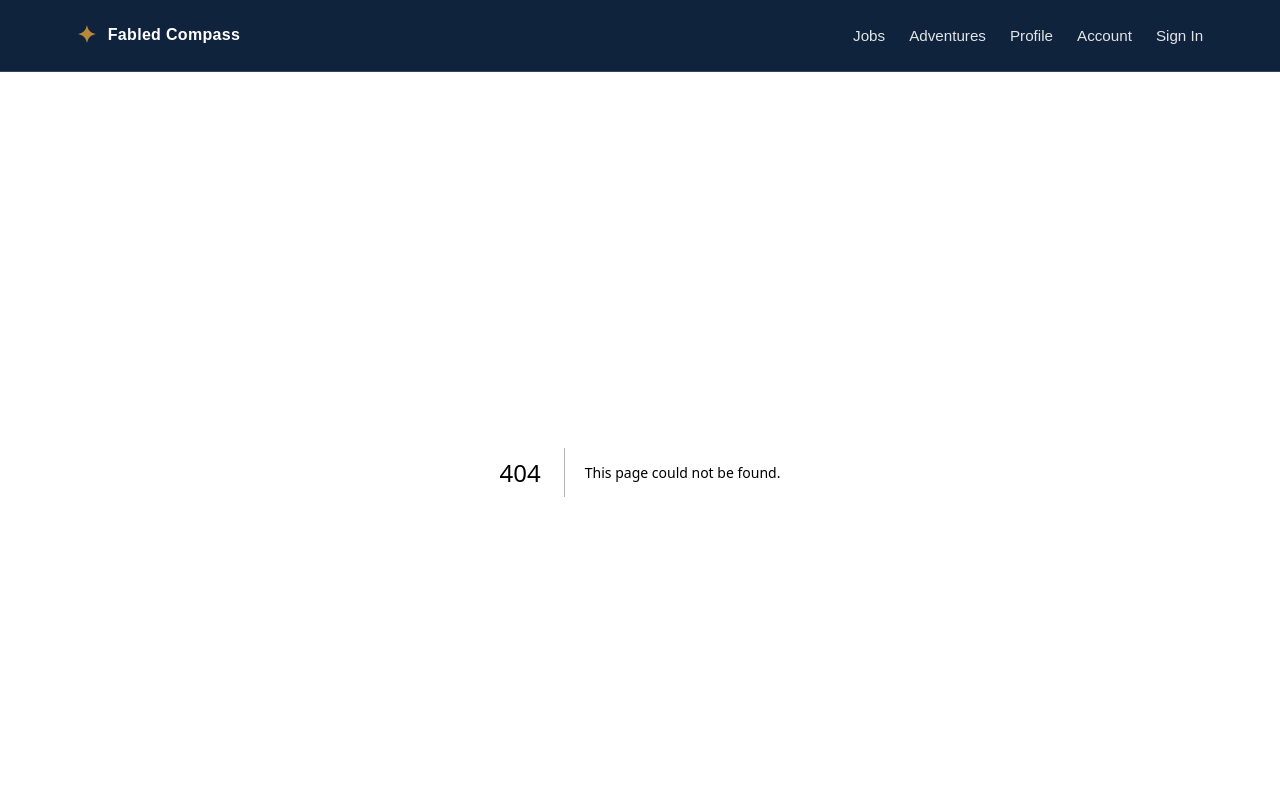
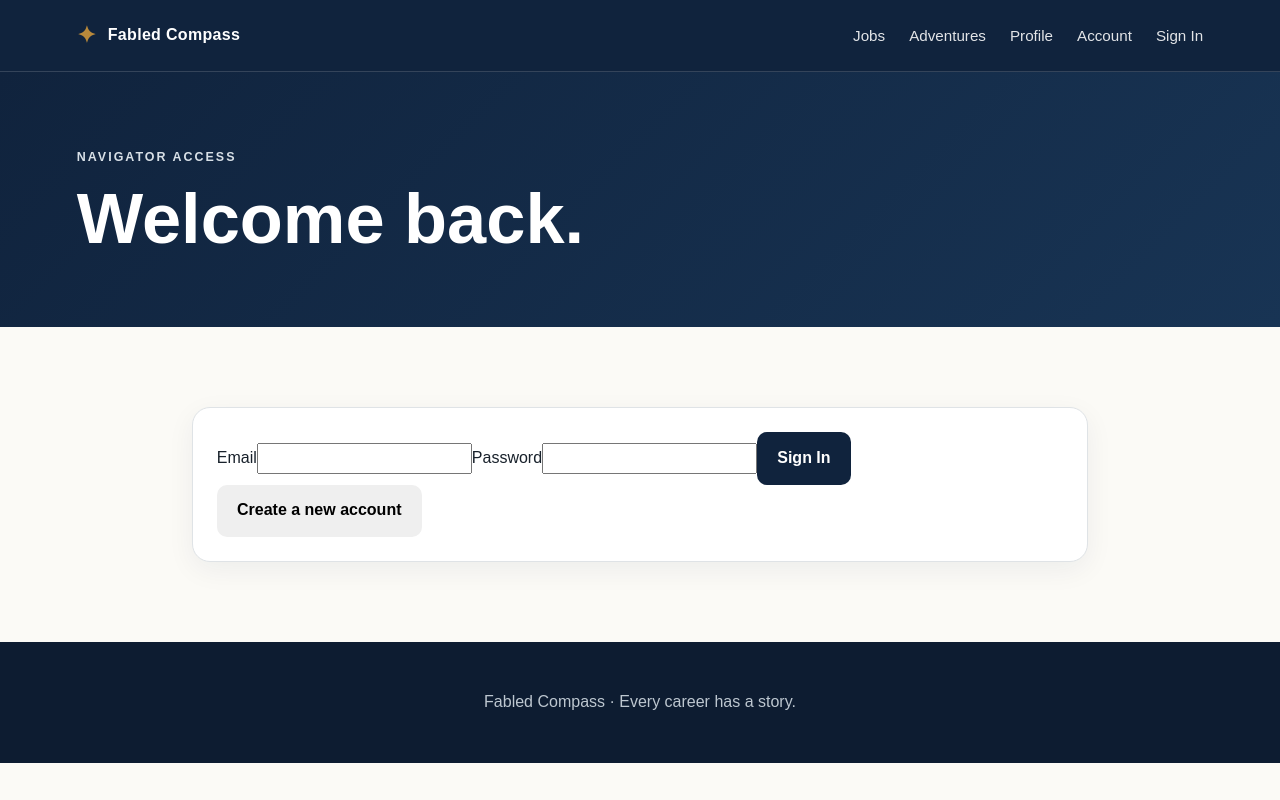
Before and after one commit to WykedSamurai/FabledCompass, a Next.js app: page /login in a window 1280 px wide. Before the commit this address had no page. Shown: the top 800 px of the page. Built offline with nearby package versions, Linux system fonts and the light colour scheme.

Commit message:
Add finalized account access page

```diff
--- /dev/null
+++ b/app/login/page.tsx
@@ -0,0 +1,62 @@
+"use client";
+
+import { FormEvent, useState } from "react";
+import { useRouter } from "next/navigation";
+import { createClient } from "../../utils/supabase/client";
+
+export default function LoginPage() {
+  const router = useRouter();
+  const [creating, setCreating] = useState(false);
+  const [message, setMessage] = useState("");
+
+  async function submit(event: FormEvent<HTMLFormElement>) {
+    event.preventDefault();
+    const form = new FormData(event.currentTarget);
+    const email = String(form.get("email") || "");
+    const password = String(form.get("password") || "");
+    const supabase = createClient();
+
+    if (creating) {
+      const displayName = String(form.get("displayName") || "");
+      const { error } = await supabase.auth.signUp({
+        email,
+        password,
+        options: { data: { display_name: displayName } }
+      });
+      setMessage(error ? error.message : "Check your email to confirm the account, then sign in.");
+      return;
+    }
+
+    const { error } = await supabase.auth.signInWithPassword({ email, password });
+    if (error) {
+      setMessage(error.message);
+      return;
+    }
+
+    router.push("/account");
+    router.refresh();
+  }
+
+  return (
+    <>
+      <section className="page-hero">
+        <p className="eyebrow">Navigator Access</p>
+        <h1>{creating ? "Begin your journey." : "Welcome back."}</h1>
+      </section>
+      <section className="section section-narrow">
+        <article className="card auth-card">
+          <form className="form-grid" onSubmit={submit}>
+            {creating && <label>Display name<input name="displayName" required /></label>}
+            <label>Email<input name="email" type="email" required /></label>
+            <label>Password<input name="password" type="password" minLength={8} required /></label>
+            <button className="button button-dark" type="submit">{creating ? "Create Account" : "Sign In"}</button>
+          </form>
+          <button className="button" type="button" onClick={() => setCreating(!creating)}>
+            {creating ? "Use an existing account" : "Create a new account"}
+          </button>
+          {message && <p role="status">{message}</p>}
+        </article>
+      </section>
+    </>
+  );
+}
```
